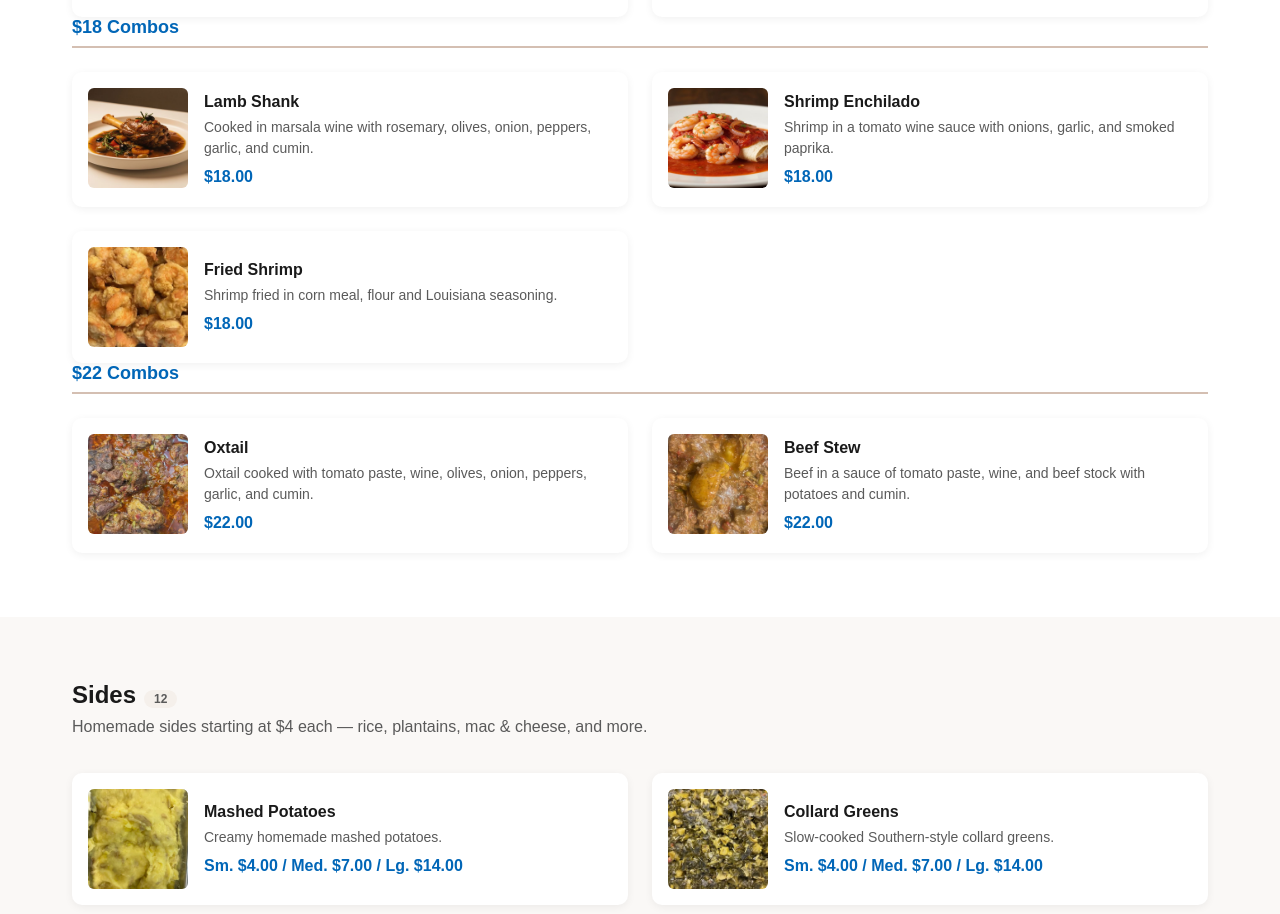
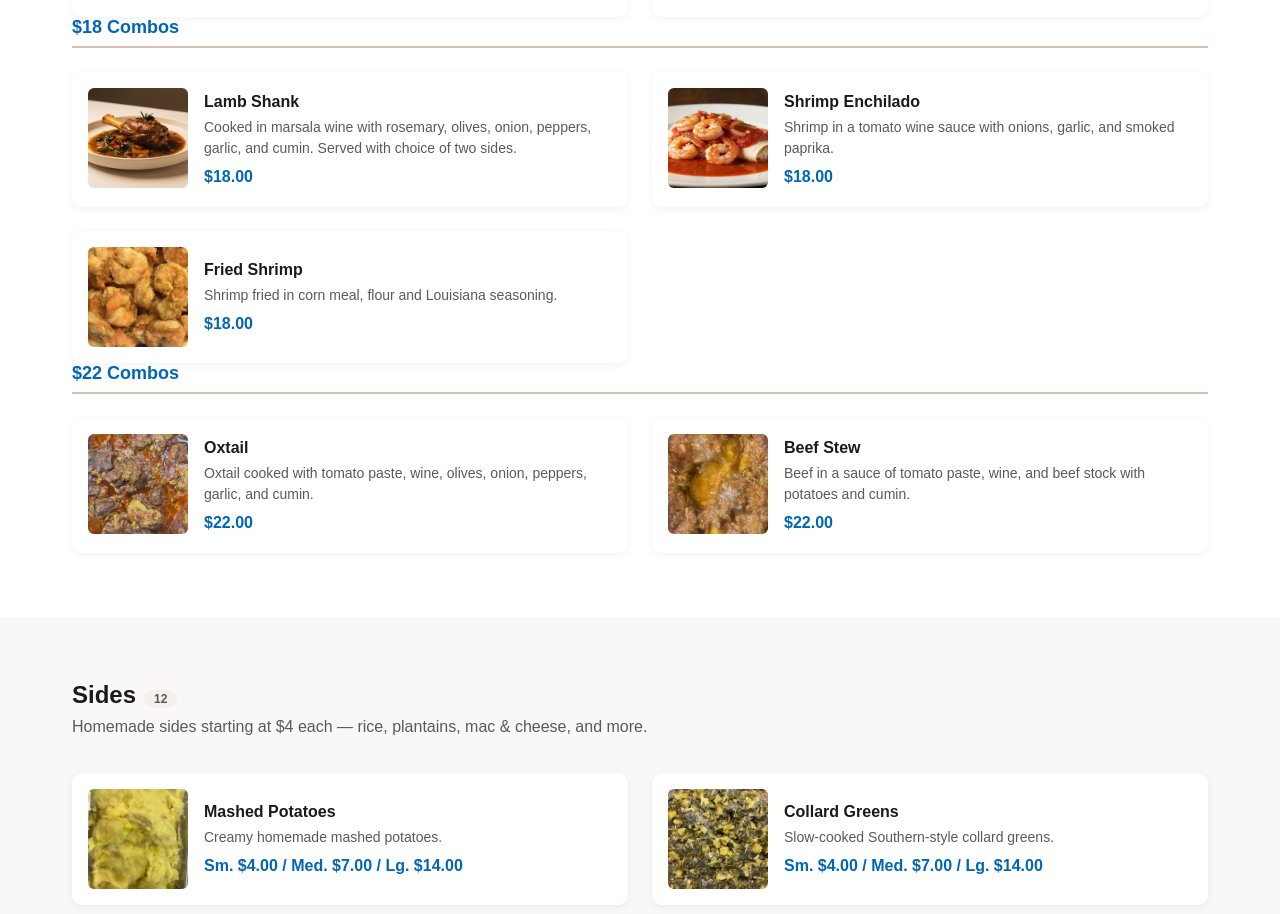
Before and after one commit to webeducationservices-oss/moreno-bakery, a Next.js app: page /menu/food in a window 1280 px wide. Shown: the part 3392-4306 px from the top of the page. Built offline with nearby package versions, Linux system fonts and the light colour scheme; a web font is replaced by a local one.

Commit message:
Edit app/data/menu.js — in the hot food combos section under the food menu add "with your choice of two

```diff
--- a/app/data/menu.js
+++ b/app/data/menu.js
@@ -380,7 +380,7 @@ export const FOOD_CATEGORIES = [
       {
         name: "$18 Combos",
         items: [
-          { name: "Lamb Shank", price: "$18.00", description: "Cooked in marsala wine with rosemary, olives, onion, peppers, garlic, and cumin.", image: "/images/food/moreno-bakery-lamb-shank.jpg" },
+          { name: "Lamb Shank", price: "$18.00", description: "Cooked in marsala wine with rosemary, olives, onion, peppers, garlic, and cumin. Served with choice of two sides.", image: "/images/food/moreno-bakery-lamb-shank.jpg" },
           { name: "Shrimp Enchilado", price: "$18.00", description: "Shrimp in a tomato wine sauce with onions, garlic, and smoked paprika.", image: "/images/food/moreno-bakery-shrimp-enchilado.jpg" },
           { name: "Fried Shrimp", price: "$18.00", description: "Shrimp fried in corn meal, flour and Louisiana seasoning.", image: "/images/food/moreno-bakery-fried-shrimp.jpg" },
         ],
```
